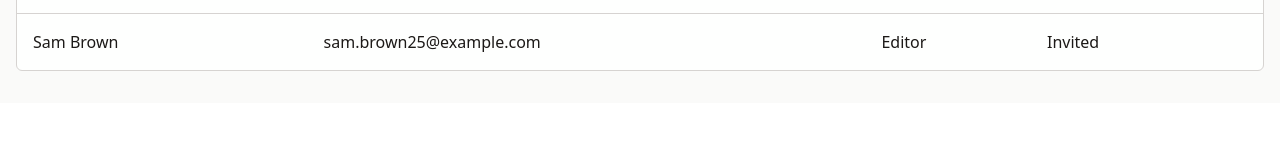
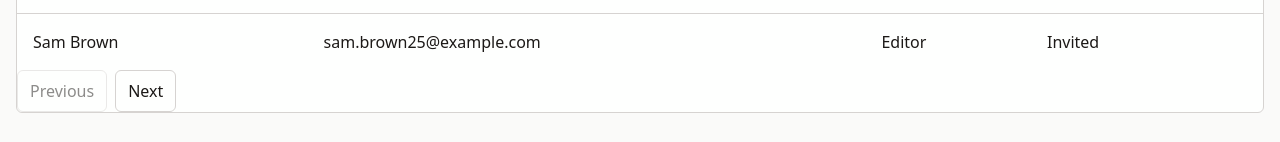
Before and after one commit to jossTripoli/people-panel, an Angular app: page /users in a window 1280 px wide. Shown: the part 1698-1840 px from the top of the page. Before the commit the page ends 1801 px from the top, so only its background shows below. Built offline with nearby package versions, Linux system fonts and the light colour scheme.

Commit message:
basic pagination previous and next buttons

```diff
--- a/src/app/user/user.html
+++ b/src/app/user/user.html
@@ -110,4 +110,24 @@
       }
     </tbody>
   </table>
+
+  <div class="flex gap-2">
+    <button
+      type="button"
+      class="rounded-md border border-divider px-3 py-2 disabled:cursor-not-allowed disabled:opacity-50"
+      (click)="previousPage()"
+      [disabled]="skip === 0"
+    >
+      Previous
+    </button>
+
+    <button
+      type="button"
+      class="rounded-md border border-divider px-3 py-2 disabled:cursor-not-allowed disabled:opacity-50"
+      (click)="nextPage()"
+      [disabled]="skip + limit >= users.body.total"
+    >
+      Next
+    </button>
+  </div>
 </div>
--- a/src/app/user/user.ts
+++ b/src/app/user/user.ts
@@ -19,7 +19,29 @@ export class User {
     { label: 'User' },
   ];
 
-  readonly users = this.usersApi.list();
+  // Start at the first user
+  skip = 0;
+  // Show 25 users per page
+  readonly limit = 25;
+  // Load current page of users from the API
+  users = this.usersApi.list(this.skip, this.limit);
+
+
+  previousPage() {
+    // Move back one page, but never let skip go below 0
+    this.skip = Math.max(0, this.skip - this.limit);
+    // Reload the users for the new page
+    this.users = this.usersApi.list(this.skip, this.limit);
+  }
+
+  nextPage() {
+    // Only move forward if there are more users after this page
+    if (this.skip + this.limit < this.users.body.total) {
+      this.skip += this.limit;
+      // Reload the users for the new page
+      this.users = this.usersApi.list(this.skip, this.limit);
+    }
+  }
 
   // to control wether the creation form is shown
   isCreating = false;
```
